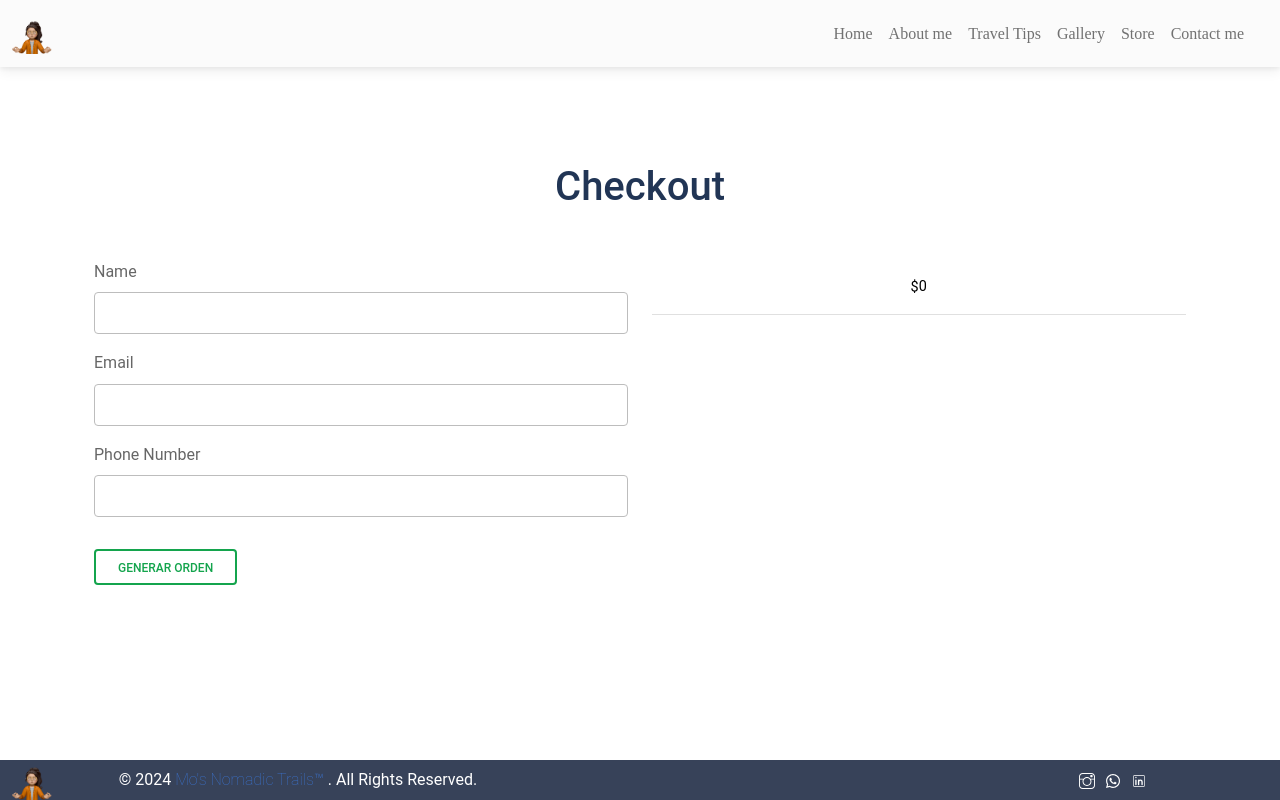
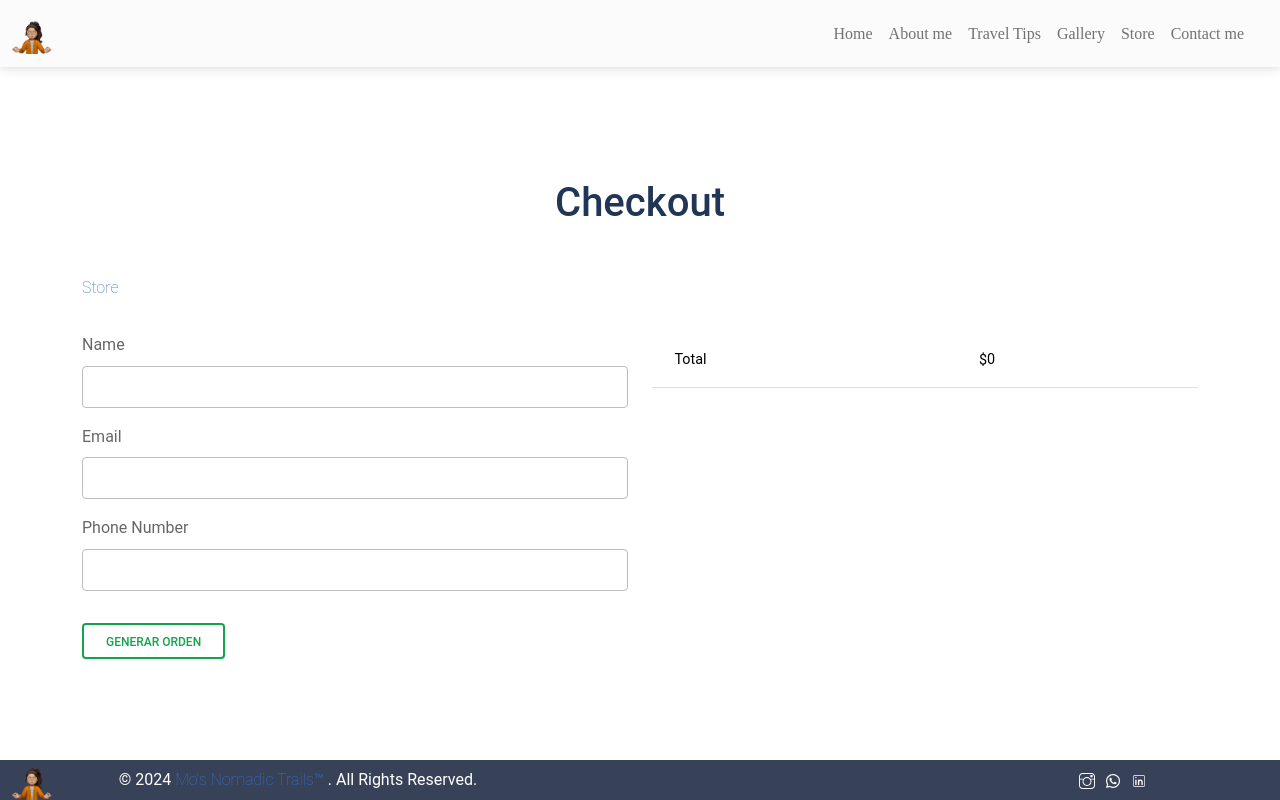
Before and after one commit to MitzyMo/NomadicTrails, a React (Vite) app: page /checkout in a window 1280 px wide. Built offline with nearby package versions, Linux system fonts and the light colour scheme; a web font is replaced by a local one.

Commit message:
checkout completed

```diff
--- a/src/components/CartWidget/Checkout.jsx
+++ b/src/components/CartWidget/Checkout.jsx
@@ -1,14 +1,25 @@
 import { useContext, useState } from "react";
 import { CartContext } from "../context/CartContext";
 import { getFirestore, collection, addDoc } from "firebase/firestore";
-import { MDBContainer } from "mdb-react-ui-kit";
+import {
+  MDBCardImage,
+  MDBContainer,
+  MDBRow,
+  MDBCol,
+  MDBTable,
+  MDBTableBody,
+  MDBTypography,
+} from "mdb-react-ui-kit";
+import { Link } from "react-router-dom";
+import Breadcrumb from "../ItemListContainer/Breadcrumb";
 
 const Checkout = () => {
     const [nombre, setNombre] = useState();
     const [email, setEmail] = useState();
     const [telefono, setTelefono] = useState();
     const [orderId, setOrderId] = useState();
-    const {cart, clear, CantTotalProductos, SumaTotalProductos} = useContext(CartContext);
+    const { cart, clear, CantTotalProductos, SumaTotalProductos } =
+        useContext(CartContext);
 
     const generarOrden = () => {
         if (nombre.length === 0) {
@@ -23,80 +34,145 @@ const Checkout = () => {
         return false;
         }
 
-        const buyer = {name:nombre, email:email, phone:telefono};
-        const items = cart.map(item => ({id:item.idx, title:item.title, price:item.price}));
+        const buyer = { name: nombre, email: email, phone: telefono };
+        const items = cart.map((item) => ({
+        id: item.id,
+        title: item.title,
+        price: item.price,
+        }));
         const fecha = new Date();
-        const date = `${fecha.getDate()}-${fecha.getMonth()+1}-${fecha.getFullYear()} ${fecha.getHours()}:${fecha.getMinutes()}`;
+        const date = `${fecha.getDate()}/${
+        fecha.getMonth() + 1
+        }/${fecha.getFullYear()} ${fecha.getHours()}:${fecha.getMinutes()}`;
         const total = SumaTotalProductos();
-        const order = {buyer:buyer, items:items, date:date, total:total};
+        const order = { buyer: buyer, items: items, date: date, total: total };
 
         // Inserto Documento en Firestore
         const db = getFirestore();
         const ordersCollection = collection(db, "orders");
-        addDoc(ordersCollection, order).then(resultado => {
+        addDoc(ordersCollection, order).then((resultado) => {
         clear();
         setOrderId(resultado.id);
         });
-    }
+    };
 
     return (
         <MDBContainer className="mt-5">
-<div className="container">
-            <div className="row">
-                <div className="col text-center">
+        {orderId ? (
+            <>
+            <div className="text-center" role="alert">
+                <p className="display-1">
+                <MDBCardImage
+                    src="https://img.freepik.com/free-psd/fireworks-element-isolated_23-2151045883.jpg?t=st=1708828840~exp=1708832440~hmac=52cc3fbe455cb025111dda94ca9f960f606c0638687711627e455a160d666f15&w=826"
+                    fluid
+                    className="rounded-3"
+                    alt="Fireworks"
+                    style={{ objectFit: "contain", width: "360px" }}
+                />
+                </p>
+                <MDBTypography tag="h1" className="fw-bold mb-5 deep-blue">
+                Thank for your purchase
+                </MDBTypography>
+                <p>
+                Your order ID is: <b>{orderId}</b>
+                </p>
+                <Link to={"/"} className="btn btn-outline-secondary">
+                Back Home
+                </Link>
+            </div>
+            </>
+        ) : (
+            <>
+            <MDBRow className="">
+                <MDBCol className="col text-center my-3">
                 <h1 className="my-5 blue-deep">Checkout</h1>
-                </div>
-            </div>
-            <div className="row">
-                <div className="col-md-6">
+              <Breadcrumb pageId={cart.category} productName={cart.title} />
+            </MDBCol>
+            </MDBRow>
+            <MDBRow>
+                <MDBCol className="col-md-6">
                 <form>
                     <div className="mb-3">
                     <label className="form-label">Name</label>
-                            <input type="text" className="form-control" onInput={(e) => {setNombre(e.target.value)}} />
+                    <input
+                        type="text"
+                        className="form-control"
+                        onInput={(e) => {
+                        setNombre(e.target.value);
+                        }}
+                    />
                     </div>
                     <div className="mb-3">
                     <label className="form-label">Email</label>
-                            <input type="text" className="form-control" onInput={(e) => {setEmail(e.target.value)}} />
+                    <input
+                        type="text"
+                        className="form-control"
+                        onInput={(e) => {
+                        setEmail(e.target.value);
+                        }}
+                    />
                     </div>
                     <div className="mb-3">
                     <label className="form-label">Phone Number</label>
-                            <input type="text" className="form-control" onInput={(e) => {setTelefono(e.target.value)}} />
+                    <input
+                        type="text"
+                        className="form-control"
+                        onInput={(e) => {
+                        setTelefono(e.target.value);
+                        }}
+                    />
                     </div>
-                        <button type="button" className="btn btn-outline-success mt-3" onClick={generarOrden}>Generar Orden</button>
+                    <button
+                    type="button"
+                    className="btn btn-outline-success mt-3"
+                    onClick={generarOrden}
+                    >
+                    Generar Orden
+                    </button>
                 </form>
-                </div>
-                <div className="col-md-6 text-center">
-                    <table className="table">
-                        <tbody>
-                            {cart.map(product =>
+                </MDBCol>
+                <MDBCol className="col-md-6 text-center">
+                <MDBTable className="table">
+                    <MDBTableBody>
+                    {cart.map((product) => (
                         <tr key={product.id}>
-                                    <td className="align-middle"><img src={product.image} alt={product.title} width={80} /></td>
-                                    <td className="text-start align-middle">{product.title}</td>
-                                    <td className="text-start align-middle">${product.price}</td>
-                                    <td className="text-start align-middle">{product.quantity}</td>
-                                    <td className="text-start align-middle">${product.quantity * product.price}</td>
+                        <td className="align-middle">
+                            <img
+                            src={product.image}
+                            alt={product.title}
+                            width={80}
+                            />
+                        </td>
+                        <td className="text-start align-middle">
+                            {product.title}
+                        </td>
+                        <td className="text-start align-middle">
+                            ${product.price}
+                        </td>
+                        <td className="text-start align-middle">
+                            {product.quantity}
+                        </td>
+                        <td className="text-start align-middle">
+                            ${product.quantity * product.price}
+                        </td>
                         </tr>
+                    ))}
+                    <tr>
+                        <td className="text-start align-middle" colSpan={4}>
+                        Total
+                        </td>
+                        <td className="text-start align-middle">
+                        ${SumaTotalProductos()}
+                        </td>
+                    </tr>
+                    </MDBTableBody>
+                </MDBTable>
+                </MDBCol>
+            </MDBRow>
+            </>
         )}
-                            <tr>
-                                <td className="text-center align-middle" colSpan={4}>&nbsp;</td>
-                                <td className="text-start align-middle">${SumaTotalProductos()}</td>
-                            </tr>
-                        </tbody>
-                    </table>
-                </div>
-            </div>
-            <div className="row my-5">
-                <div className="col text-center">
-                    {orderId ? <div class="alert alert-warning p-5 text-center" role="alert">
-                        <p className="display-1">🍔</p>
-                        <h1>Gracias por tu Compra!</h1>
-                        <p>Tu ID de Compra es: <b>{orderId}</b></p>
-                    </div> : ""}
-                </div>
-            </div>
-        </div>
         </MDBContainer>
-    )
-}
+    );
+};
 
 export default Checkout;
```
Lines whose indentation alone changed are shown as unchanged.
